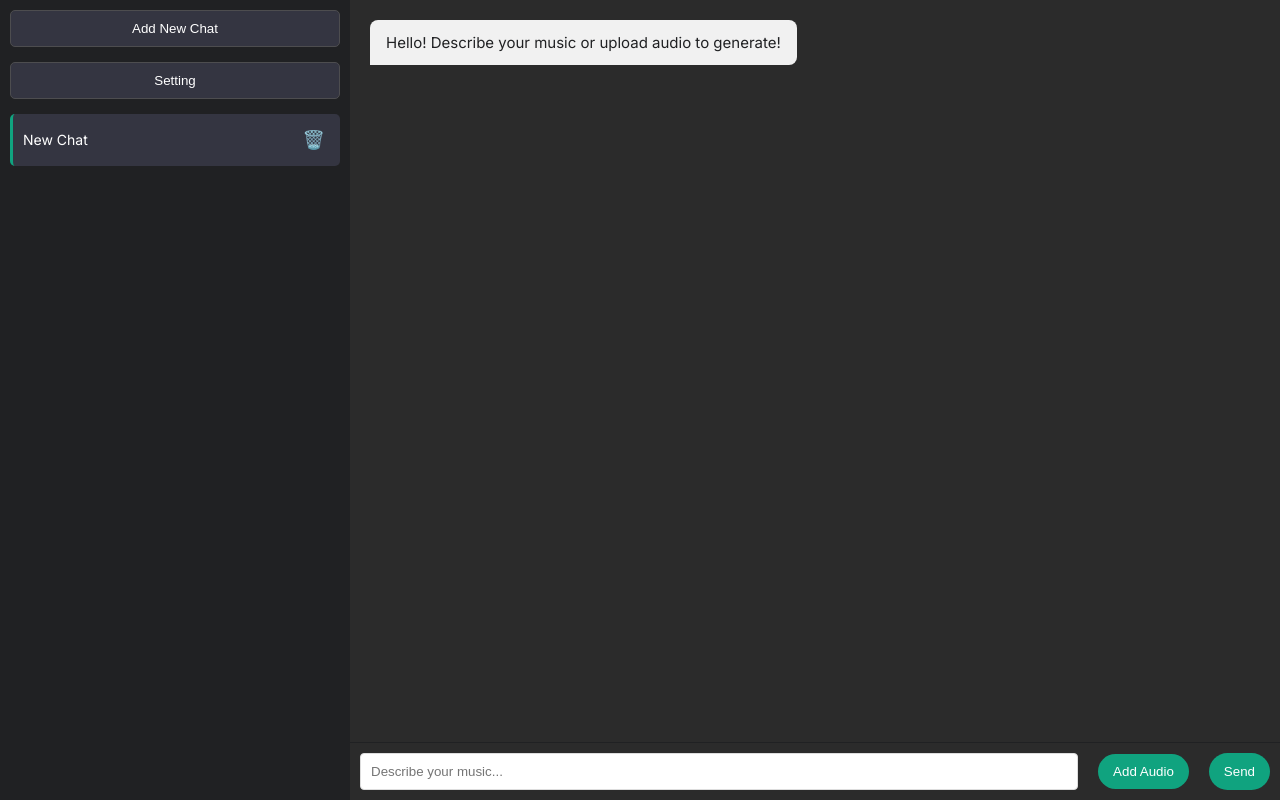
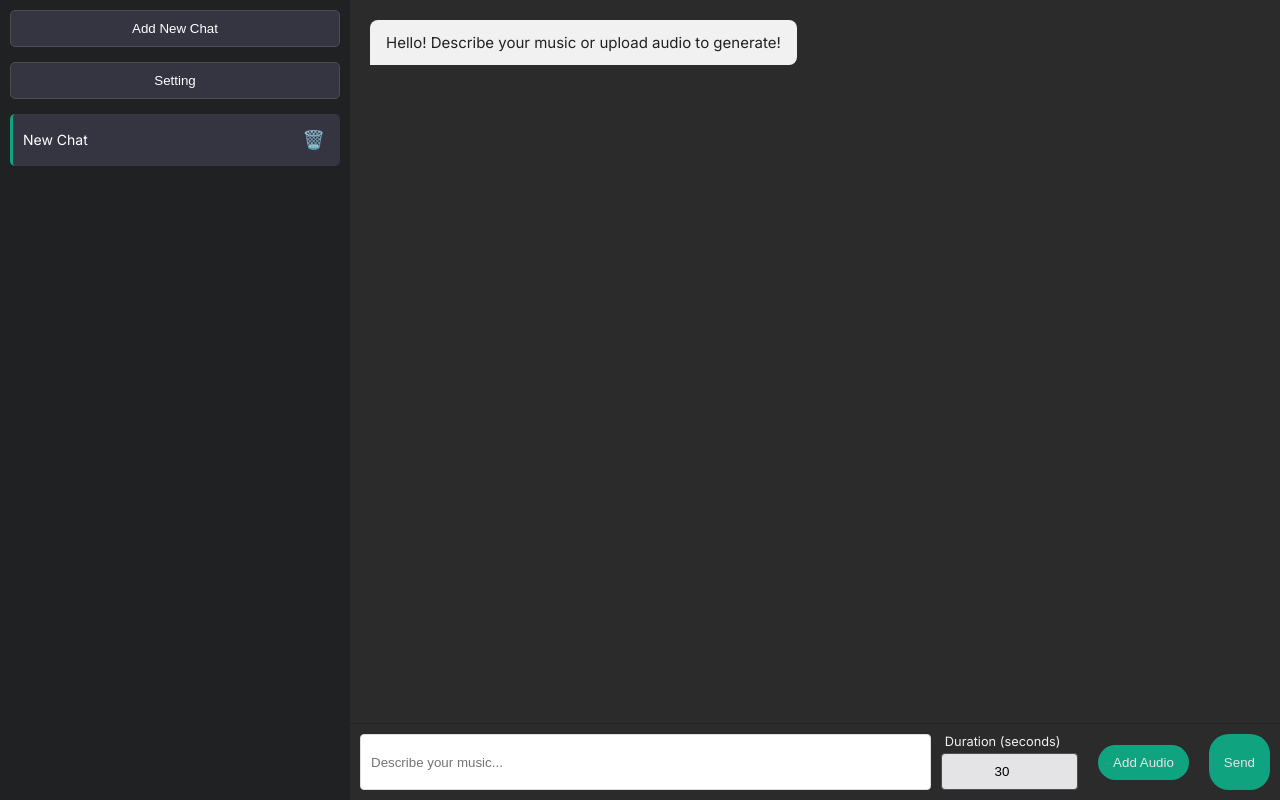
Before and after one commit to mt1516/MuXiT, a Next.js app in the folder jsfrontend/: page / in a window 1280 px wide. Built offline with nearby package versions, Linux system fonts and the light colour scheme.

Commit message:
duration done, local done without user

```diff
--- a/jsfrontend/next.config.js
+++ b/jsfrontend/next.config.js
@@ -1,5 +1,4 @@
 /** @type {import('next').NextConfig} */
-
 const nextConfig = {
     async headers() {
         return [
@@ -7,10 +6,10 @@ const nextConfig = {
                 source: "/backend/:path*",
                 headers: [
                     { key: "Access-Control-Allow-Origin", value: "http://localhost:3000"},
-                ]
+                ],
             }
         ]
     }
 }
 
-module.exports = nextConfig
+module.exports = nextConfig;
--- a/jsfrontend/src/app/page.tsx
+++ b/jsfrontend/src/app/page.tsx
@@ -1,53 +1,146 @@
 "use client";
 
-import React, { useState, useEffect } from 'react';
-import '../styles/Main.css';
-import ChatHistory from '@/components/history';
-import ChatMain from '@/components/chatbot';
-import { Message, ChatHistoryItem } from '@/type';
-import Input from '@/components/input';
-import axios from 'axios';
+import React, { useState, useEffect } from "react";
+import "../styles/Main.css";
+import ChatHistory from "@/components/history";
+import ChatMain from "@/components/chatbot";
+import { Message, ChatHistoryItem } from "@/type";
+import Input from "@/components/input";
+import { useLocalStorage } from "@/hooks/useLocalStorage";
+//import axios from 'axios';
+
+//read audio files
+const blobToBase64 = (blob: Blob): Promise<string> => {
+  return new Promise((resolve) => {
+    const reader = new FileReader();
+    reader.onload = () => resolve(reader.result as string);
+    reader.readAsDataURL(blob);
+  });
+};
+
+//local storage safe access
+const getLocalStorage = (key: string) => {
+  if (typeof window !== "undefined") {
+    return localStorage.getItem(key);
+  }
+  return null;
+};
+
+const setLocalStorage = (key: string, value: string) => {
+  if (typeof window !== "undefined") {
+    localStorage.setItem(key, value);
+  }
+};
 
 const App: React.FC = () => {
+  const [isClient, setIsClient] = useState(false);
   const [messages, setMessages] = useState<Message[]>([]);
-  const [history, setHistory] = useState<ChatHistoryItem[]>(() => {
-    return [
-      {
+  const [history, setHistory] = useLocalStorage<ChatHistoryItem[]>(
+    'musicChatHistory',
+    [{
       id: '1',
       title: 'New Chat',
-        messages: [
-          {
+      messages: [{
         id: '1',
         text: 'Hello! Describe your music or upload audio to generate!',
         sender: 'ai',
+      }],
+      createdAt: Date.now()
+    }]
+  );
+
+  //init history
+  useEffect(() => {
+    setIsClient(true);
+    const savedHistory = getLocalStorage("musicChatHistory");
+    const initialHistory = savedHistory
+      ? JSON.parse(savedHistory)
+      : [
+          {
+            id: "1",
+            title: "New Chat",
+            messages: [
+              {
+                id: "1",
+                text: "Hello! Describe your music or upload audio to generate!",
+                sender: "ai",
               },
             ],
+            createdAt: Date.now(),
           },
         ];
-  });
-  const [activeChat, setActiveChat] = useState<string>('1');
+
+    setHistory(initialHistory);
+    setActiveChat(initialHistory[0].id);
+  }, []);
+
+  const [activeChat, setActiveChat] = useState<string>("1");
   const [pendingAudio, setPendingAudio] = useState<File | null>(null);
 
-  // Load messages
+  //load messages
   useEffect(() => {
-    const currentChat = history.find(chat => chat.id === activeChat);
-    if (currentChat) {
-      setMessages(currentChat.messages);
-    } else {
-      setMessages([]);
-    }
+    const currentChat = history.find((chat) => chat.id === activeChat);
+    setMessages(currentChat?.messages || []);
   }, [activeChat, history]);
 
+  //save message to local when change
+  useEffect(() => {
+    const cleanHistory = history.map((chat) => ({
+      ...chat,
+      messages: chat.messages.map((msg) => ({
+        ...msg,
+        audioUrl: undefined,
+      })),
+    }));
+    setLocalStorage("musicChatHistory", JSON.stringify(cleanHistory));
+  }, [history, isClient]);
+
+  // recreate audio url
+  useEffect(() => {
+    const messagesWithUrls = messages.map((msg) => {
+      if (msg.audioData && !msg.audioUrl) {
+        try {
+          const byteString = atob(msg.audioData.split(",")[1]);
+          const ab = new ArrayBuffer(byteString.length);
+          const ia = new Uint8Array(ab);
+          for (let i = 0; i < byteString.length; i++) {
+            ia[i] = byteString.charCodeAt(i);
+          }
+          const blob = new Blob([ab], { type: "audio/wav" });
+          return {
+            ...msg,
+            audioUrl: URL.createObjectURL(blob),
+          };
+        } catch (e) {
+          console.error("Error recreating audio:", e);
+          return msg;
+        }
+      }
+      return msg;
+    });
+
+    if (JSON.stringify(messagesWithUrls) !== JSON.stringify(messages)) {
+      setMessages(messagesWithUrls);
+    }
+
+    return () => {
+      messagesWithUrls.forEach((msg) => {
+        if (msg.audioUrl) URL.revokeObjectURL(msg.audioUrl);
+      });
+    };
+  }, [messages]);
+
   const updateHistory = (message: Message) => {
-    setHistory(prev =>
-      prev.map(chat =>
+    setHistory((prev) =>
+      prev.map((chat) =>
         chat.id === activeChat
           ? {
               ...chat,
               messages: [...chat.messages, message],
               title:
-                chat.messages.length === 1 && message.sender === 'user'
-                  ? message.text.slice(0, 30) + (message.text.length > 30 ? '...' : '')
+                chat.messages.length === 1 && message.sender === "user"
+                  ? message.text.slice(0, 30) +
+                    (message.text.length > 30 ? "..." : "")
                   : chat.title,
             }
           : chat
@@ -55,44 +148,53 @@ const App: React.FC = () => {
     );
   };
 
-  const handleSendMessage = async (text: string, audioFile?: File) => {
+  const handleSendMessage = async (
+    text: string,
+    duration: number,
+    audioFile?: File
+  ) => {
     // Create combined message
     const newUserMessage: Message = {
       id: Date.now().toString(),
       text: text || (audioFile ? "Audio input" : ""),
-      sender: 'user',
+      sender: "user",
       isAudio: !!audioFile,
       audioFile: audioFile,
     };
 
-    setMessages(prev => [...prev, newUserMessage]);
+    setMessages((prev) => [...prev, newUserMessage]);
     updateHistory(newUserMessage);
     setPendingAudio(null); // Clear pending audio after send
 
     try {
       const formData = new FormData();
-      formData.append('prompt', text || "Generate music");
-      formData.append('duration', String(30));
+      formData.append("prompt", text || "Generate music");
+      formData.append("duration", String(duration));
 
       if (audioFile) {
-        formData.append('audio_input', audioFile);
+        formData.append("audio_input", audioFile);
       }
 
-      const response = await fetch('http://localhost:8000/generate-music/', {
-        method: 'POST',
+      const response = await fetch("http://localhost:8000/generate-music/", {
+        method: "POST",
         body: formData,
       });
 
       if (!response.ok) {
         const errorData = await response.json();
-        console.error('Error details:', errorData);
-        throw new Error(errorData.detail || 'Failed to generate music');
+        console.error("Error details:", errorData);
+        throw new Error(errorData.detail || "Failed to generate music");
       }
 
       const audioBlob = await response.blob();
       const audioUrl = URL.createObjectURL(audioBlob);
+      const audioData = await new Promise<string>((resolve) => {
+        const reader = new FileReader();
+        reader.onload = () => resolve(reader.result as string);
+        reader.readAsDataURL(audioBlob);
+      });
 
-      try {
+      /*       try {
         const aiMessage = await axios.post('http://localhost:8001/generate', { text });
         const aiResponse: Message = {
           id: Date.now().toString(),
@@ -114,17 +216,16 @@ const App: React.FC = () => {
         };
         setMessages(prev => [...prev, errorMessage]);
         updateHistory(errorMessage);
-      }
-
+      } */
     } catch (error) {
-      console.error('Error:', error);
+      console.error("Error:", error);
       const errorMessage: Message = {
         id: Date.now().toString(),
-        text: 'Error generating music',
-        sender: 'ai',
+        text: "Error generating music",
+        sender: "ai",
         error: true,
       };
-      setMessages(prev => [...prev, errorMessage]);
+      setMessages((prev) => [...prev, errorMessage]);
       updateHistory(errorMessage);
     }
   };
@@ -133,33 +234,35 @@ const App: React.FC = () => {
     const newChatId = Date.now().toString();
     const newChat: ChatHistoryItem = {
       id: newChatId,
-      title: 'New Chat',
+      title: "New Chat",
       messages: [
         {
-          id: '1',
-          text: 'Hello! Describe your music or upload audio to generate!',
-          sender: 'ai',
+          id: "1",
+          text: "Hello! Describe your music or upload audio to generate!",
+          sender: "ai",
         },
       ],
+      createdAt: Date.now(),
     };
 
-    setHistory(prev => [newChat, ...prev]);
+    setHistory((prev) => [newChat, ...prev]);
     setActiveChat(newChatId);
     setPendingAudio(null);
   };
 
   const deleteChat = (chatId: string) => {
-    setHistory(prev => prev.filter(chat => chat.id !== chatId));
+    setHistory((prev) => prev.filter((chat) => chat.id !== chatId));
     if (chatId === activeChat) {
-      setActiveChat(prev => {
-        const remainingChats = history.filter(chat => chat.id !== chatId);
-        return remainingChats.length > 0 ? remainingChats[0].id : '';
-      });
+      setActiveChat(
+        (prev) => history.find((chat) => chat.id !== prev)?.id || ""
+      );
     }
   };
 
   return (
     <div className="app">
+      {isClient ? (
+        <>
           <ChatHistory
             history={history}
             activeChat={activeChat}
@@ -175,6 +278,10 @@ const App: React.FC = () => {
               setPendingAudio={setPendingAudio}
             />
           </div>
+        </>
+      ) : (
+        <div>Loading...</div>
+      )}
     </div>
   );
 };
--- a/jsfrontend/src/components/input.tsx
+++ b/jsfrontend/src/components/input.tsx
@@ -1,7 +1,7 @@
-import React, { useState, useRef } from 'react';
+import React, { useState, useRef } from "react";
 
 interface InputProps {
-  onSendMessage: (text: string, audioFile?: File) => void;
+  onSendMessage: (text: string, duration: number, audioFile?: File) => void;
   pendingAudio: File | null;
   setPendingAudio: (file: File | null) => void;
 }
@@ -9,16 +9,18 @@ interface InputProps {
 const Input: React.FC<InputProps> = ({
   onSendMessage,
   pendingAudio,
-  setPendingAudio
+
+  setPendingAudio,
 }) => {
-  const [inputText, setInputText] = useState('');
+  const [inputText, setInputText] = useState("");
+  const [duration, setDuration] = useState(30);
   const fileInputRef = useRef<HTMLInputElement>(null);
 
   const handleSubmit = (e: React.FormEvent) => {
     e.preventDefault();
     if (inputText.trim() || pendingAudio) {
-      onSendMessage(inputText, pendingAudio || undefined);
-      setInputText('');
+      onSendMessage(inputText, duration, pendingAudio || undefined);
+      setInputText("");
     }
   };
 
@@ -32,34 +34,49 @@ const Input: React.FC<InputProps> = ({
   const removePendingAudio = () => {
     setPendingAudio(null);
     if (fileInputRef.current) {
-      fileInputRef.current.value = '';
+      fileInputRef.current.value = "";
     }
   };
 
   return (
     <form className="chat-input" onSubmit={handleSubmit}>
       <input
+        className="chat-input-text"
         type="text"
         value={inputText}
         onChange={(e) => setInputText(e.target.value)}
         placeholder="Describe your music..."
       />
 
+      <div className="duration">
+        <span className="duration-label">Duration (seconds)</span>
+        <input
+          className="chat-input-duration"
+          type="number"
+          min="1"
+          max="300"
+          value={duration}
+          onChange={(e) =>
+            setDuration(Math.min(300, Math.max(1, Number(e.target.value))))
+          }
+        />
+      </div>
+
       <input
         type="file"
         ref={fileInputRef}
         onChange={handleAudioUpload}
         accept="audio/*"
-        style={{ display: 'none' }}
+        style={{ display: "none" }}
       />
 
       <div className="audio-controls">
         <button
           type="button"
-          className={`audio-button ${pendingAudio ? 'active' : ''}`}
+          className={`audio-button ${pendingAudio ? "active" : ""}`}
           onClick={() => fileInputRef.current?.click()}
         >
-          {pendingAudio ? 'Uploaded' : 'Add Audio'}
+          {pendingAudio ? "Uploaded" : "Add Audio"}
         </button>
 
         {pendingAudio && (
--- /dev/null
+++ b/jsfrontend/src/hooks/useLocalStorage.ts
@@ -0,0 +1,28 @@
+import { useState, useEffect } from 'react';
+
+export function useLocalStorage<T>(key: string, initialValue: T) {
+  const [storedValue, setStoredValue] = useState<T>(() => {
+    if (typeof window === 'undefined') return initialValue;
+    try {
+      const item = window.localStorage.getItem(key);
+      return item ? JSON.parse(item) : initialValue;
+    } catch (error) {
+      console.error(error);
+      return initialValue;
+    }
+  });
+
+  const setValue = (value: T | ((val: T) => T)) => {
+    try {
+      const valueToStore = value instanceof Function ? value(storedValue) : value;
+      setStoredValue(valueToStore);
+      if (typeof window !== 'undefined') {
+        window.localStorage.setItem(key, JSON.stringify(valueToStore));
+      }
+    } catch (error) {
+      console.error(error);
+    }
+  };
+
+  return [storedValue, setValue] as const;
+}
--- a/jsfrontend/src/styles/Main.css
+++ b/jsfrontend/src/styles/Main.css
@@ -150,7 +150,7 @@
     border: none;
     border-radius: 20px;
     background-color: #10a37f;
-    color: white;
+    color: #e4e4e6;
     cursor: pointer;
   }
 
@@ -214,7 +214,14 @@
     border-top: 1px solid #202123;
   }
 
-  .chat-input input {
+  .chat-input-text {
+    flex: 4;
+    padding: 10px;
+    border: 1px solid #ddd;
+    border-radius: 4px;
+  }
+
+  .chat-input-duration {
     flex: 1;
     padding: 10px;
     border: 1px solid #ddd;
@@ -257,7 +264,6 @@
     color: #f44336;
   }
 
-  /* Message Styles */
   .user-audio-message, .ai-audio-response {
     display: flex;
     flex-direction: column;
@@ -269,3 +275,28 @@
     color: #666;
     margin-top: 2px;
   }
+
+  .duration {
+    display: flex;
+    flex-direction: column;
+    align-items: flex-start;
+    gap: 4px;
+    flex: 1;
+  }
+
+  .duration-label {
+    font-size: 0.8em;
+    color: #f1f1f1;
+    margin-left: 4px;
+  }
+
+  .chat-input-duration {
+    width: 100%;
+    padding: 10px;
+    border: 1px solid #4d4d4f;
+    border-radius: 4px;
+    background-color: #e4e4e6;
+    color: black;
+    text-align: center;
+    -moz-appearance: textfield;
+  }
--- a/jsfrontend/src/type.tsx
+++ b/jsfrontend/src/type.tsx
@@ -5,7 +5,7 @@ export interface Message {
     sender: 'user' | 'ai';
     isAudio?: boolean;
     audioUrl?: string;
-    //isLoading?: boolean;
+    audioData?: string;
     error?: boolean;
   }
 
@@ -13,4 +13,5 @@ export interface Message {
     id: string;
     title: string;
     messages: Message[];
+    createdAt?: number;
   }
--- a/package.json
+++ b/package.json
@@ -6,7 +6,10 @@
     "dev": "next dev",
     "build": "next build",
     "start": "next start",
-    "lint": "next lint"
+    "lint": "next lint",
+    "start-backend": "cd backend && uvicorn api:app --reload",
+    "start-frontend": "cd jsfrontend && npm start",
+    "build-frontend": "cd jsfrontend && npm run build"
   },
   "dependencies": {
     "axios": "^1.8.4",
```
Also changed, not shown: 1 other file (tests, documents, lock files or other folders). Lines whose indentation alone changed are shown as unchanged.
